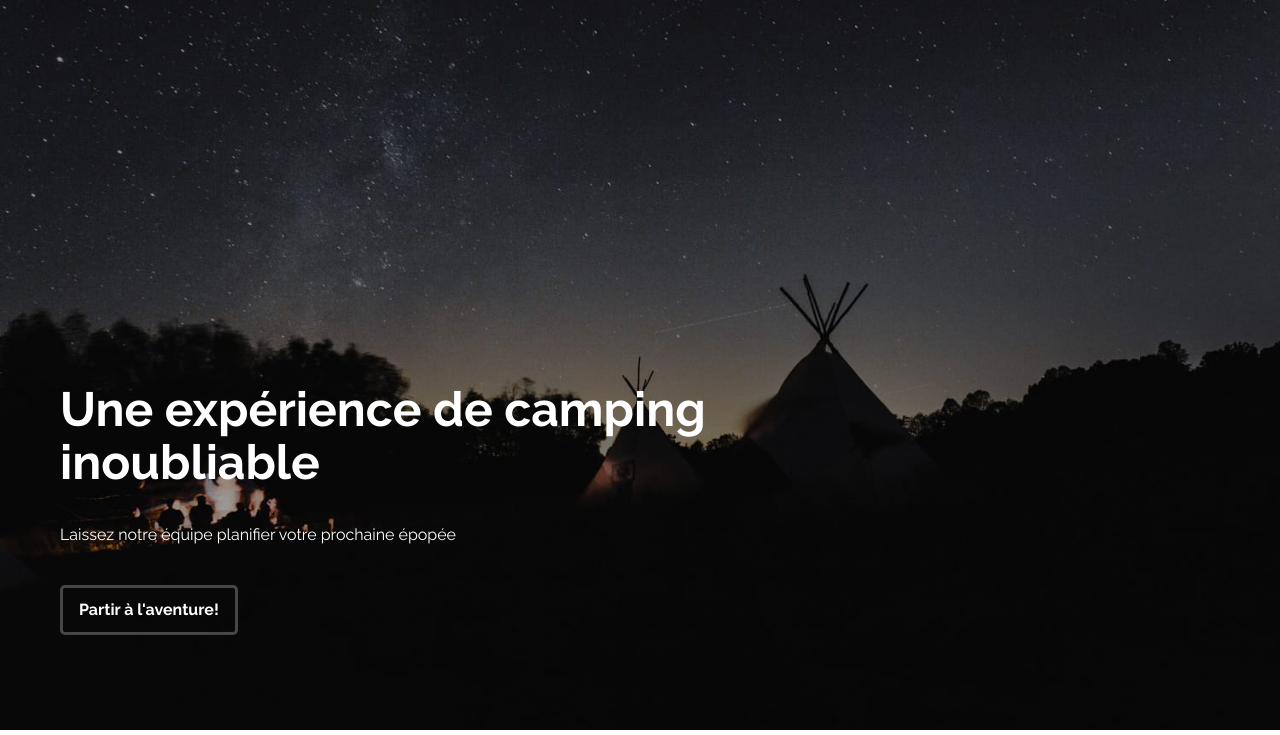
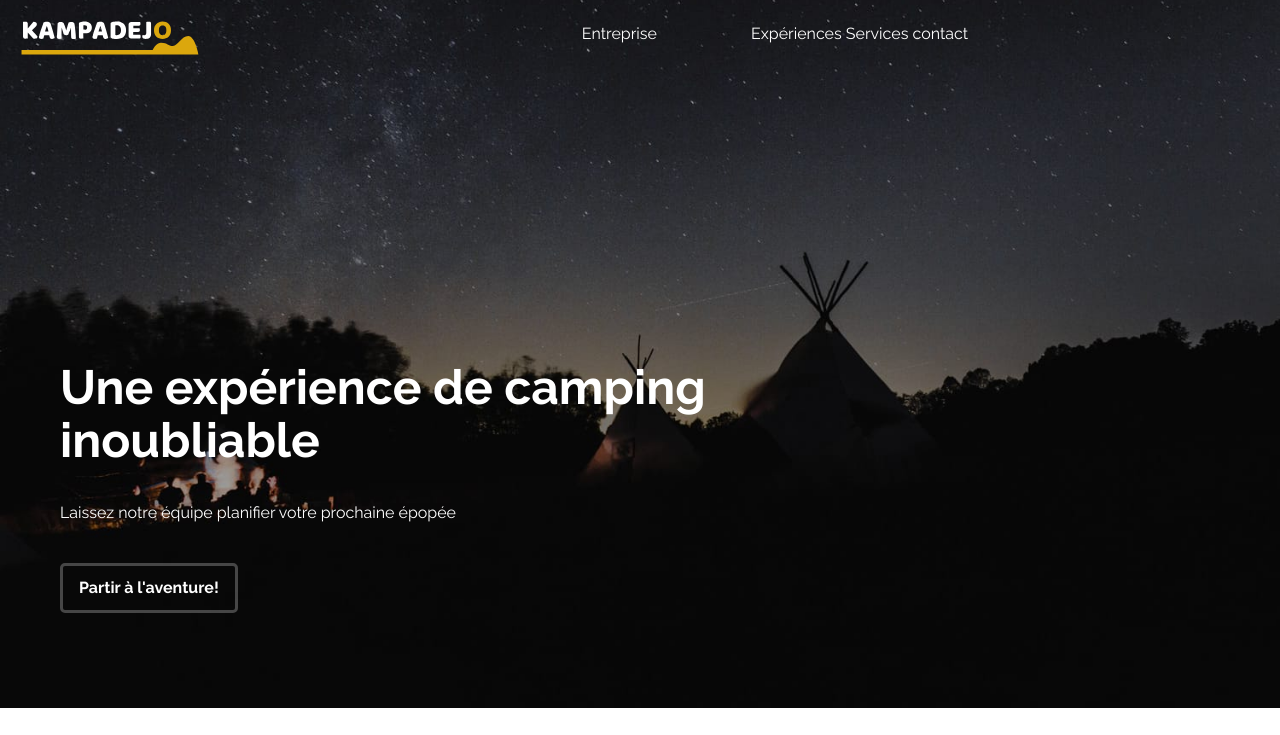
Before and after one commit to BouMas2231020/tp4-kampadejo, a plain HTML site: page tp4-kampadejo/index.html in a window 1280 px wide. Shown: the top 735 px of the page. Drawn offline with Linux system fonts and the light colour scheme; a web font is replaced by a local one.

Commit message:
première étape

```diff
--- a/tp4-kampadejo/assets/css/_menu.css
+++ b/tp4-kampadejo/assets/css/_menu.css
@@ -16,11 +16,14 @@
 
 /* Bouton du menu */
 .nav__control {
-    background-color: rgba(145, 0, 145, 0.2);
+    color: white;
+    background: none;
     border: none;
     padding: 10px;
     min-width: 40px;
+
 }
+
 
 @media (min-width: 600px) {
     .nav__control {
@@ -31,7 +34,7 @@
 .nav__control:hover,
 .nav__control:active {
     color: #fff;
-    background-color: darkmagenta;
+    background-color: rgba(255, 255, 255, 0.25);
 }
 
 .nav__control:focus {
@@ -47,7 +50,7 @@
      * de modifier l'apparence du outline par défaut des navigateurs.
      */
     outline-offset: -5px;
-    outline: darkmagenta auto 5px;
+    outline: #dba70d auto 5px;
 }
 
 
@@ -74,15 +77,24 @@
 @media (min-width: 600px) {
     .nav__list-item {
         display: inline-block;
+        width: auto;
+        padding: 0;
     }
 }
 
 /* Liens du menu */
 .nav__link {
-    background-color: rgba(145, 0, 145, 0.2);
+    background-color: none;
     display: block;
     padding: 5px 10px;
     width: 100%;
+}
+@media (min-width: 600px) {
+    .nav__link {
+        display: inline-block;
+        width: auto;
+        padding: 0;
+    }
 }
 
 .nav__link:link,
@@ -92,8 +104,8 @@
 }
 
 .nav__link:hover {
-    color: #fff;
-    background-color: darkmagenta;
+    color: #dba70d;
+
 }
 
 .nav__link:active {
@@ -103,9 +115,16 @@
 
 
 .nav__link:focus {
-    outline-offset: -5px;
-    outline: darkmagenta auto 5px;
+    outline: none;
+    border-left: 5px solid #dba70d;
 }
+@media (min-width: 600px) {
+    .nav__link:focus {
+        border-left: none;
+        border-bottom: 5px solid #dba70d;
+    }
+}
+
 
 /** Une classe nav__link--active
     sert à définir un état différent
--- a/tp4-kampadejo/assets/css/style.css
+++ b/tp4-kampadejo/assets/css/style.css
@@ -157,12 +157,21 @@ figcaption {
 }
 
 /* Menu principal */
-.logo {}
+.logo {
+    float: left;
+    width: 150px ;
+
+}
 
 @media (min-width: 700px) {
-    .logo {}
+    .logo {
+        width: 180px;
+    }
 }
 
+¨.nav{
+    text-align: right;
+}
 
 
 
--- a/tp4-kampadejo/index.html
+++ b/tp4-kampadejo/index.html
@@ -6,13 +6,43 @@
 
     <title>Kampadejo - Expériences de camping</title>
     <link rel="stylesheet" href="assets/css/style.css">
+    <meta name="viewport" content="width=device-width, initial-scale=1.0" />
     <!-- Photos par Unsplash - https://unsplash.com/collections/315034/camping -->
     <!-- Icônes par Stephen Hutchings - Collection Typicons - Flaticon -->
 </head>
 
 <body>
+    <a href="#contenu" class="sauter screen-reader-only focusable">Allez au contenu</a>
     <!-- Lien Aller au contenu -->
-    <header class="entete">
+    <header role="banner" class="entete">
+        <nav class="nav nav--closed">
+            <a class="logo" href="index.html">
+                <img src="assets/images/logo.svg" alt="Accueil Kampadejo">
+                <ul class="nav__list">
+                    <li class="nav__list-item" >
+                        <a class="nav__link" href="#entreprise">
+                            Entreprise
+                        </a>
+                    </li>
+                    <li class="nav__list-item" >
+                        <a class="nav__link" href="#expériences">
+                            Expériences
+                        </a>
+                    </li>
+                    <li class="nav__list-item" >
+                        <a class="nav__link" href="#services">
+                            Services
+                        </a>
+                    </li>
+                    <li class="nav__list-item" >
+                        <a class="nav__link" href="#contact">
+                            contact
+                        </a>
+                    </li>
+                </ul>
+            </a>
+
+        </nav>
         <div class="conteneur">
             <!-- Menu principal -->
 
@@ -26,7 +56,7 @@
             </div>
         </div>
     </header>
-    <main>
+    <main role="main">
         <section class="entreprise conteneur rangee" id="entreprise">
             <div class="cols_7_de_12">
                 <h2 id="contenu">Notre entreprise</h2>
@@ -136,7 +166,7 @@
             </div>
         </section>
     </main>
-    <footer id="contact">
+    <footer role="contentinfo" id="contact">
         <div class="conteneur rangee">
             <div class="cols_4_de_12">
                 <h2>Nous joindre</h2>
@@ -181,7 +211,7 @@
 
     <!-- Script pour le menu mobile -->
 
-    <script src="tp4-kampadejo\assets\js\menu.js"></script>
+    <script src="assets\js\menu.js"></script>
 </body>
 
 </html>
```
Also changed, not shown: 1 other file.
